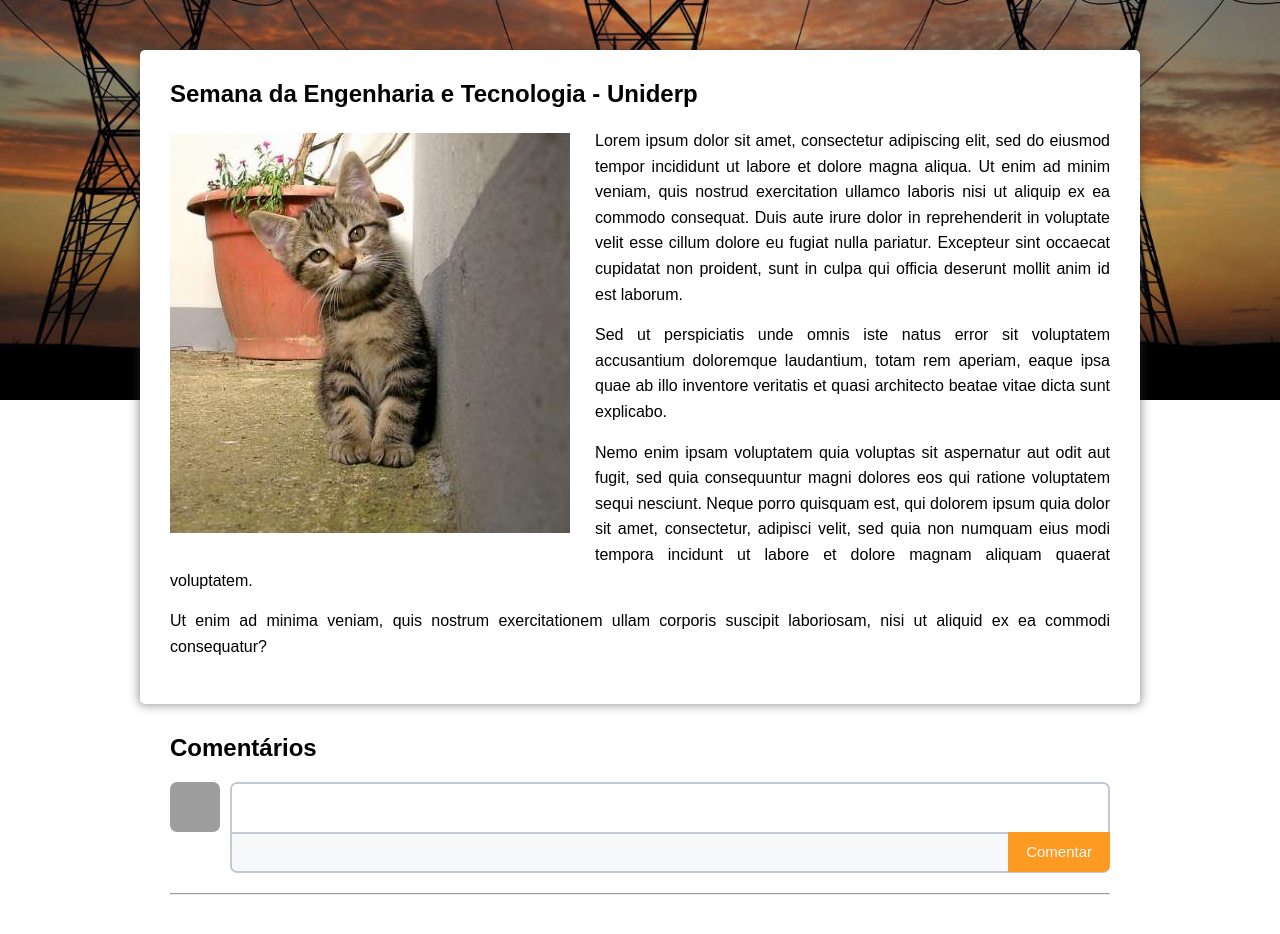
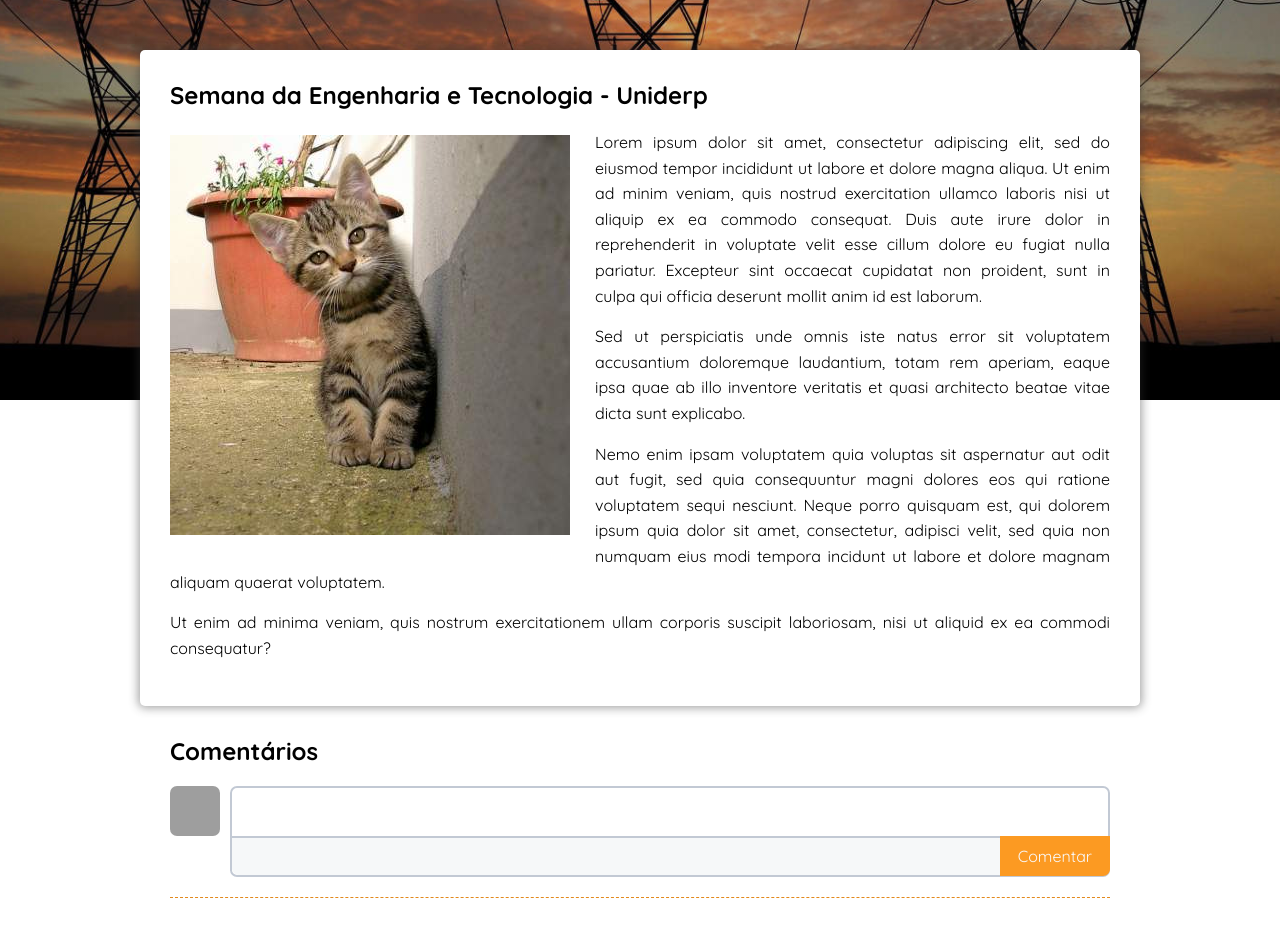
Before and after one commit to leonardolima99/Engetec-Uniderp-2019, a Vue app: page / in a window 1280 px wide. Shown: the part 400-1334 px from the top of the page. Built offline with nearby package versions, Linux system fonts and the light colour scheme; grey boxes are pictures that could not be loaded.

Commit message:
Adicionado alguma estilização ao componente Comentários

```diff
--- a/src/App.vue
+++ b/src/App.vue
@@ -63,12 +63,12 @@
 </script>
 
 <style>
-
+  @import url('https://fonts.googleapis.com/css?family=Quicksand:300,400,700&display=swap');
   * {
     padding: 0;
     margin: 0;
     box-sizing: border-box;
-    font-family: sans-serif;
+    font-family: 'Quicksand', sans-serif;
   }
   .navbar {
     position: fixed;
--- a/src/components/Comentarios.vue
+++ b/src/components/Comentarios.vue
@@ -17,8 +17,8 @@
         </div>
       </div>
     </div>
-    <hr>
     <div class="comentario-container" v-for="(comentario, index) of comentarios" :key="index">
+      <hr class="divisor">
       <img class="user-img2" src="https://placekitten.com/50/50" width="50">
       <div class="comentario-group">
         <span class="comentario-nome">{{ comentario.user_name }}</span> |
@@ -33,6 +33,7 @@
 
       </div>
     </div>
+    <hr class="divisor">
   </div>
 </template>
 
@@ -139,6 +140,13 @@
     overflow: auto;
     z-index: 2;
   }
+  .comentario-nome {
+    font-weight: bold;
+  }
+  p.comentario-texto {
+    line-height: 140%;
+    margin: 5px 0 10px 0;
+  }
   .actions {
     position: relative;
     width: 100%;
@@ -157,7 +165,7 @@
     background-color: #fc9a22;
     padding: 0 16px;
     height: 40px;
-    font-size: 15px;
+    font-size: 16px;
     color: #f9f9f9;
     cursor: pointer;
     line-height: 36px;
@@ -166,4 +174,25 @@
     border: 2px solid #e3891c;
     background-color: #e3891c;
   }
+  .comentario-acao button {
+    font-size: 14px;
+    background-color: white;
+    border: 1px solid #888;
+    border-radius: 7px;
+    padding: 5px 10px;
+    margin-right: 5px;
+    cursor: pointer;
+  }
+
+  .comentario-acao button:hover {
+    box-shadow: inset 0 0 5px #55555550;
+  }
+  .comentario-acao button:active {
+    box-shadow: inset 0 0 5px #55555580;
+  }
+  hr.divisor {
+    border: 0;
+    border-bottom: 1px dashed #e3891c;
+    margin-bottom: 10px;
+  }
 </style>
```
